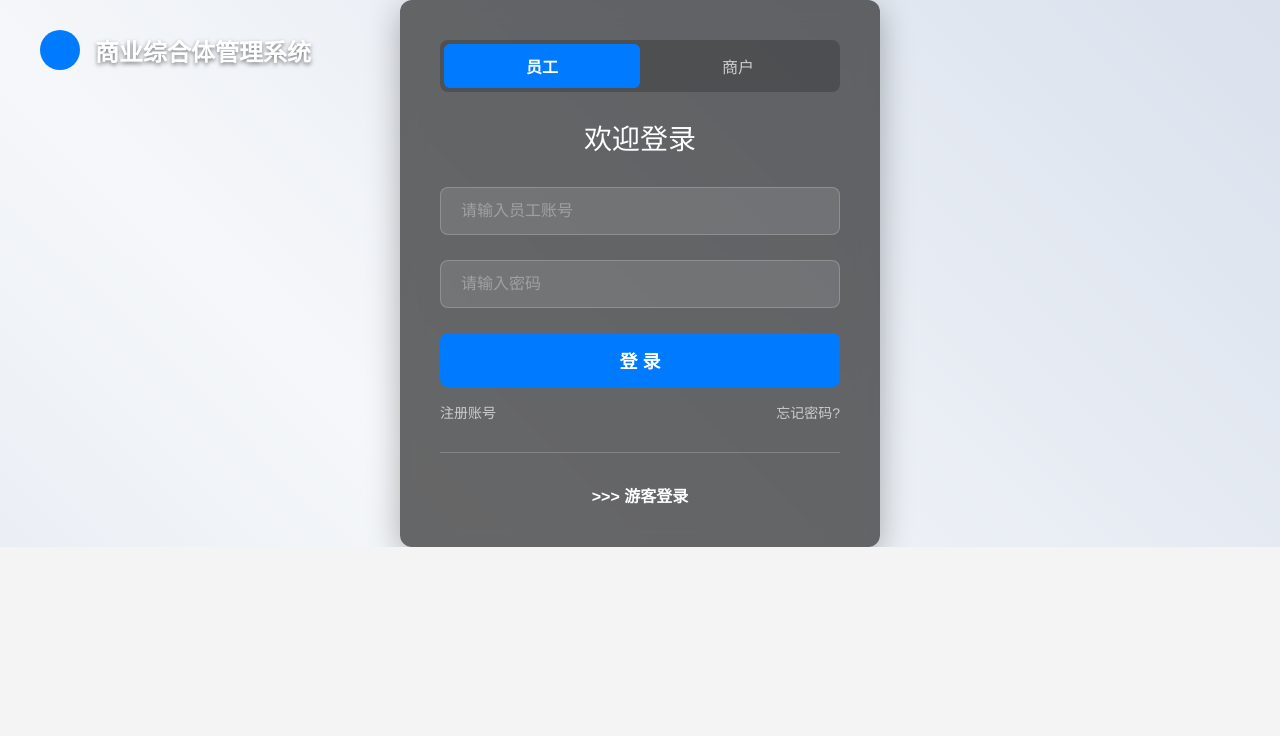
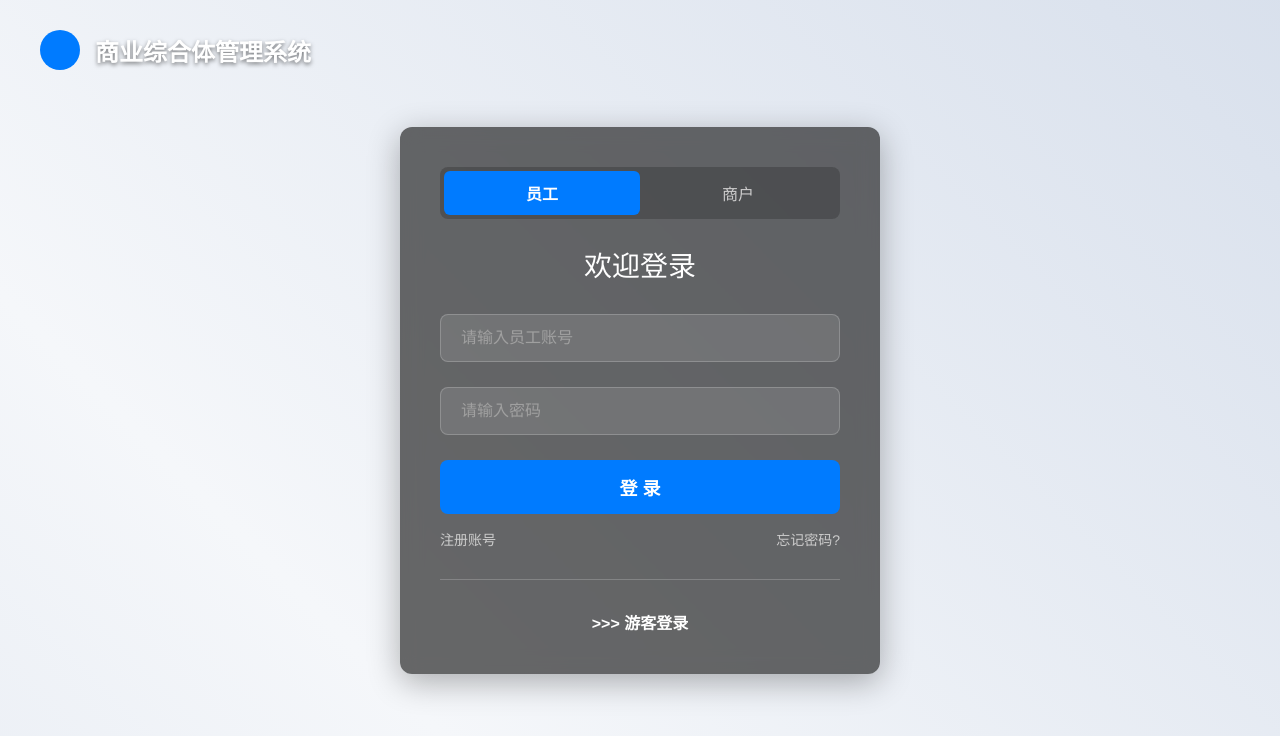
Before and after one commit to Yelo-Pandora/23OracleHw, a Vue app in the folder oracle-frontend/oracle-frontend/: page /login in a window 1280 px wide. Shown: the top 736 px of the page. Built offline with nearby package versions, Linux system fonts and the light colour scheme.

Commit message:
修复了登录页面样式不对的问题

```diff
--- a/oracle-frontend/oracle-frontend/package.json
+++ b/oracle-frontend/oracle-frontend/package.json
@@ -16,7 +16,6 @@
     "jspdf": "^3.0.2",
     "pinia": "^3.0.3",
     "vue": "^3.5.17",
-    "chart.js": "^4.5.0",
     "vue-chartjs": "^5.3.2",
     "vue-router": "^4.5.1"
   },
--- a/oracle-frontend/oracle-frontend/src/App.vue
+++ b/oracle-frontend/oracle-frontend/src/App.vue
@@ -61,7 +61,7 @@ onMounted(() => {
     body {
         background: linear-gradient(45deg, #f5f7fa, #c3cfe2, #f5f7fa, #c3cfe2);
         background-size: 400% 400%;
-        animation: gradientBG 15s ease infinite;
+        animation: gradientBG 10s ease infinite;
     }
 
     @keyframes gradientBG {
--- a/oracle-frontend/oracle-frontend/src/pages/login/LoginPage.vue
+++ b/oracle-frontend/oracle-frontend/src/pages/login/LoginPage.vue
@@ -23,6 +23,10 @@ import LoginBox from './LoginBox.vue';
   .page-wrapper {
     height: 100%;
     position: relative;
+    top: 0;
+    left: 0;
+    width: 100vw;
+    height: 100vh;
   }
 
   .background-container {
--- a/oracle-frontend/oracle-frontend/src/router.js
+++ b/oracle-frontend/oracle-frontend/src/router.js
@@ -22,7 +22,6 @@ import AreaManagement from './pages/area_management/AreaManagement.vue'
 import StoreStatusRequest from '@/pages/mall_management/StoreStatusRequest.vue';
 import StoreStatusApproval from '@/pages/mall_management/StoreStatusApproval.vue';
 import CreateMerchant from '@/pages/mall_management/CreateMerchant.vue';
-import MallMap from '@/pages/mall_map/MallMap.vue';
 import StoreManagement from '@/pages/store_management/StoreManagement.vue';
 import StoreDetail from '@/pages/store_management/StoreDetail.vue';
 import MerchantRentStatisticsReport from '@/pages/mall_management/MerchantRentStatisticsReport.vue';
```
